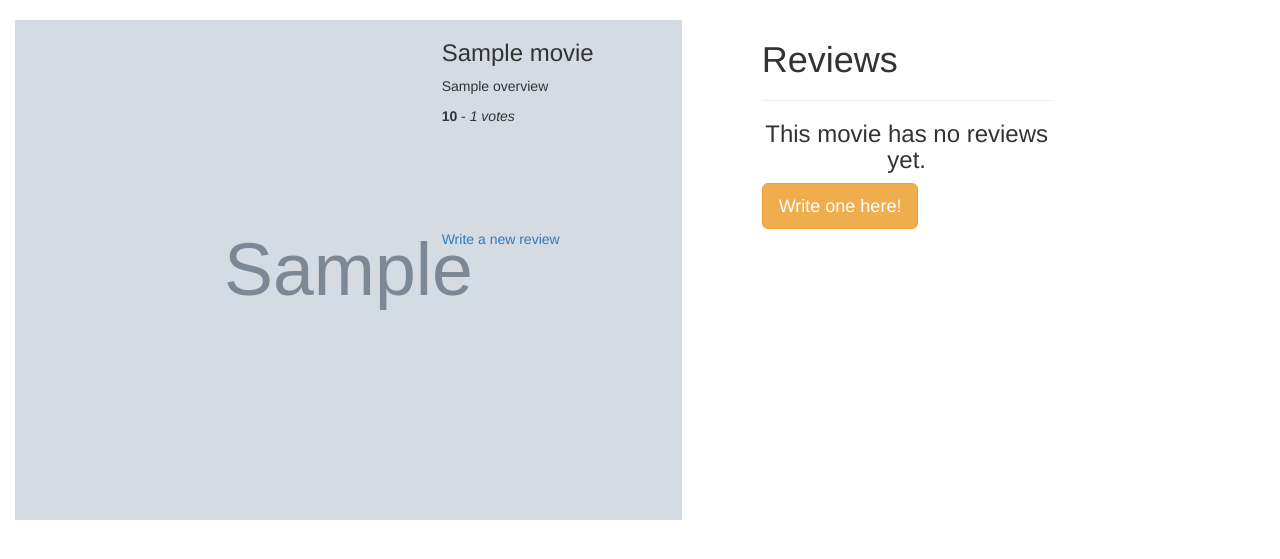
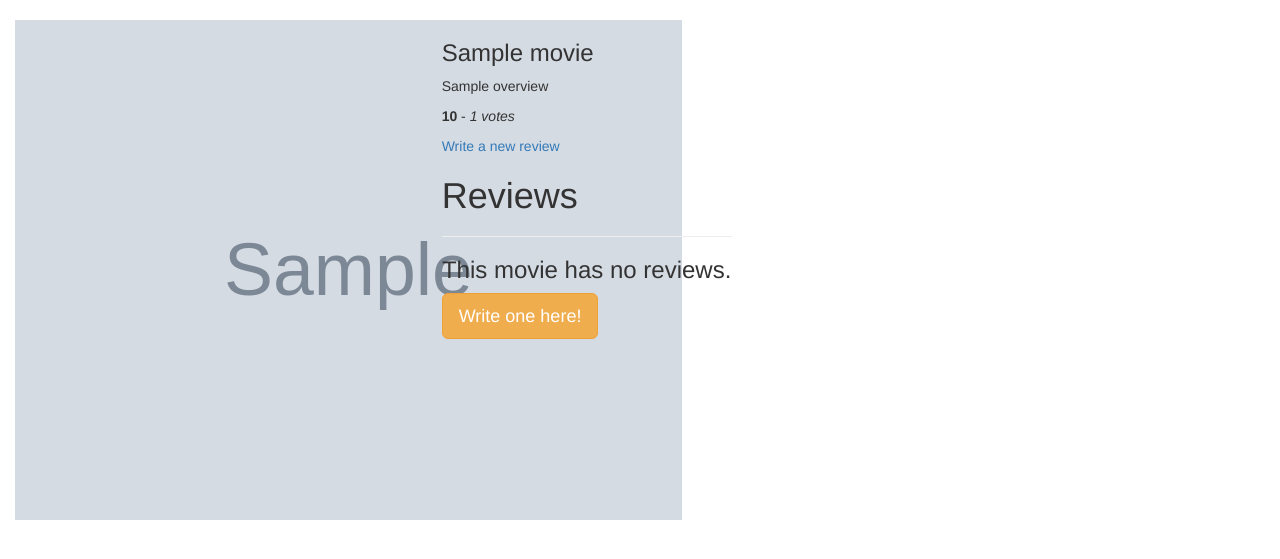
Before and after one commit to lamechy/Watchlist, a Python web app: template app/templates/movie.html in a window 1280 px wide. Shown: the part 52-611 px from the top of the page. Run offline with Jinja, Linux system fonts and the light colour scheme; the template is opened without the code that fills it: most values are stand-ins (such as "Sample title", 1, 10 or a date in 2020); grey boxes marked "Sample" are stand-in pictures; some libraries are stand-ins or nearby versions.

Commit message:
Added the movie review section to this file

```diff
--- a/app/templates/movie.html
+++ b/app/templates/movie.html
@@ -19,7 +19,10 @@
                     <h3>{{ movie.title }}</h3>
                     <p class="overview">{{ movie.overview}}</p>
                     <p class="ratings"><b>{{ movie.vote_average }}</b> - <i>{{ movie.vote_count }} votes</i></p>
+                    <a  class="ratings" href="/movie/review/new/{{ movie.id}}"> Write a new review</a>
                 </div>
+            </div>
+            <div class="row">
                 <div class="col-md-6">
                     <h1>Reviews</h1>
                     <hr>
@@ -27,13 +30,13 @@
                     {% if reviews %}
                         {{macro.displayReviews(reviews)}}
                     {% else %}
-                        <h3 class="text-center">This movie has no reviews yet.</h3>
+                        <h3 class="text-center">This movie has no reviews.</h3>
                         <a class="btn btn-warning btn-lg text-center" href="/movie/review/new/{{movie.id}}"> Write one here!</a>
 
                     {% endif%}
                 </div>
             </div>
-            <a  class="ratings" href="/movie/review/new/{{ movie.id}}"> Write a new review</a>
+
         </div>
     </div>
 
```
